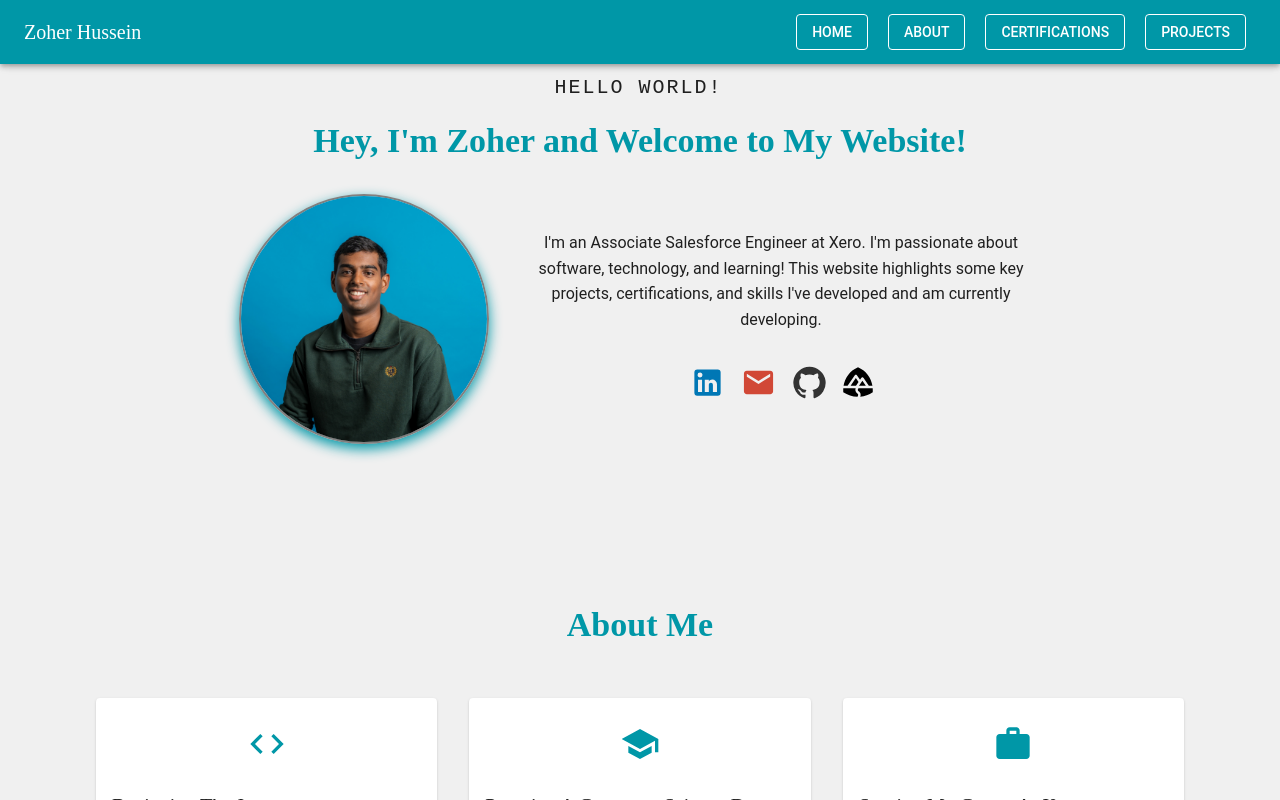
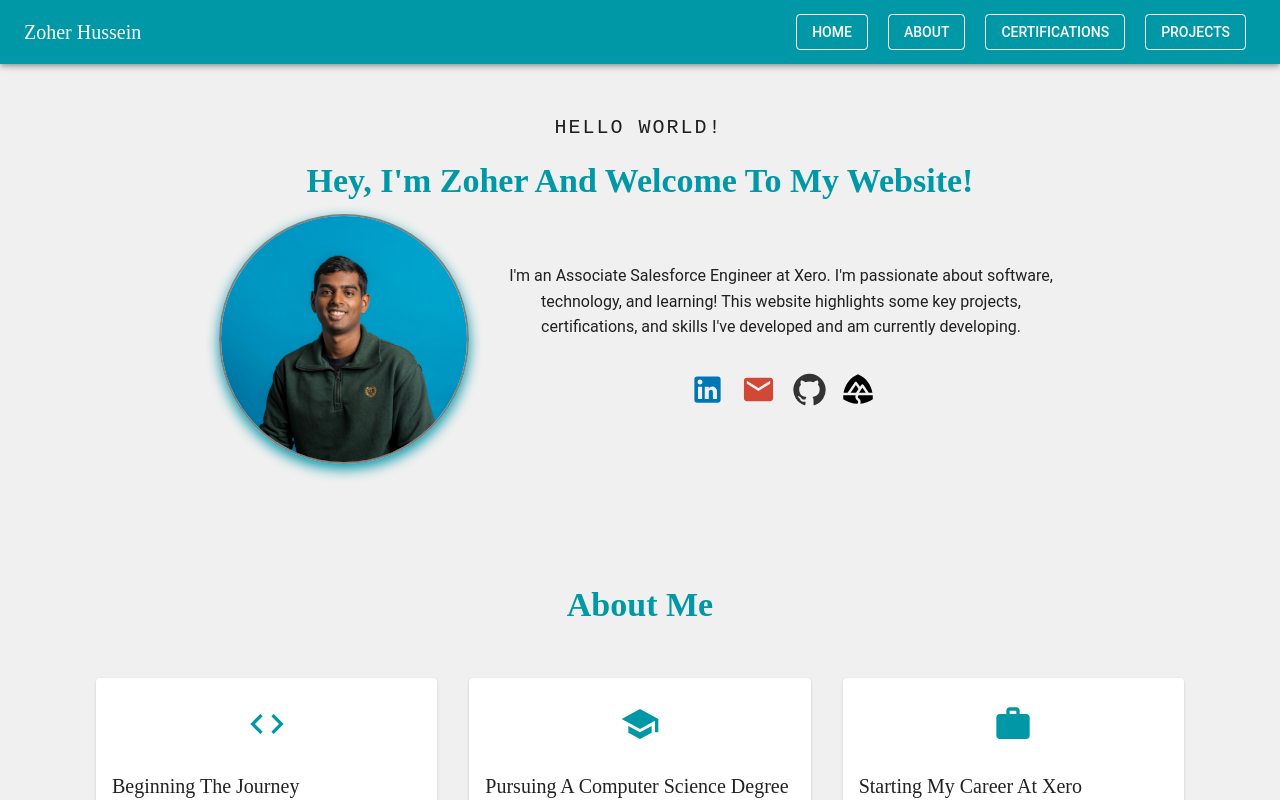
Before and after one commit to Zoher45/portfolio-website, a React (Create React App) app: page / in a window 1280 px wide. Shown: the top 800 px of the page. Built offline with nearby package versions, Linux system fonts and the light colour scheme.

Commit message:
fixing padding issues, header issues and icons

```diff
--- a/src/components/Home.tsx
+++ b/src/components/Home.tsx
@@ -14,37 +14,34 @@
         alignItems: "center",
         justifyContent: "center",
         textAlign: "center",
-        padding: { xs: 2, sm: 5 },
+        paddingTop: 10,
         position: "relative",
       }}
     >
-      <Typography
-        variant="h6"
+      <Typography variant="h6" gutterBottom>
+        <Box
+          component="span"
           sx={{
-          marginBottom: 2,
-          fontFamily: "Roboto Mono, monospace",
-          letterSpacing: "0.1em",
+            display: "inline-block",
+            position: "relative",
+            overflow: "hidden",
             borderRight: "0.15em solid black",
             whiteSpace: "nowrap",
-          overflow: "hidden",
-          animation: `
-            typing 3.5s steps(14, end) forwards,
+            letterSpacing: "0.1em",
+            fontFamily: "Roboto Mono, monospace",
+            animation:
+              `typing 3.5s steps(14, end) forwards,
               blink-caret 0.75s step-end infinite,
-            stop-blinking 1s step-end forwards 3s
-          `,
+              stop-blinking 1s step-end forwards 3s`
+            ,
           }}
         >
           HELLO WORLD!
+        </Box>
       </Typography>
 
-      <Typography
-        variant="h4"
-        sx={{
-          marginBottom: 4,
-          fontWeight: "bold",
-        }}
-      >
-        Hey, I'm Zoher and Welcome to My Website!
+      <Typography variant="h4" gutterBottom>
+        Hey, I'm Zoher And Welcome To My Website!
       </Typography>
 
       <Grid
@@ -93,7 +90,7 @@
               href="https://www.linkedin.com/in/zoher-hussein/"
               target="_blank"
               aria-label="LinkedIn account link"
-              sx={{ color: "#0077b5", "&:hover": { color: "#005582" } }}
+              sx={{ color: "#0077b5", '&:hover': { color: "#005582" } }}
             >
               <LinkedInIcon fontSize="large" />
             </IconButton>
@@ -103,7 +100,7 @@
               target="_blank"
               rel="noopener noreferrer"
               aria-label="Mail to email option"
-              sx={{ color: "#d14836", "&:hover": { color: "#a53426" } }}
+              sx={{ color: "#d14836", '&:hover': { color: "#a53426" } }}
             >
               <EmailIcon fontSize="large" />
             </IconButton>
@@ -112,7 +109,7 @@
               href="https://github.com/Zoher45"
               target="_blank"
               aria-label="GitHub account link"
-              sx={{ color: "#333", "&:hover": { color: "#000" } }}
+              sx={{ color: "#333", '&:hover': { color: "#000" } }}
             >
               <GitHubIcon fontSize="large" />
             </IconButton>
@@ -121,7 +118,7 @@
               href="https://www.salesforce.com/trailblazer/profile"
               target="_blank"
               aria-label="Trailhead account link"
-              sx={{ color: "#00A1E0", "&:hover": { color: "#007bb5" } }}
+              sx={{ color: "#00A1E0", '&:hover': { color: "#007bb5" } }}
             >
               <Box
                 component="img"
```
Lines whose indentation alone changed are shown as unchanged.
